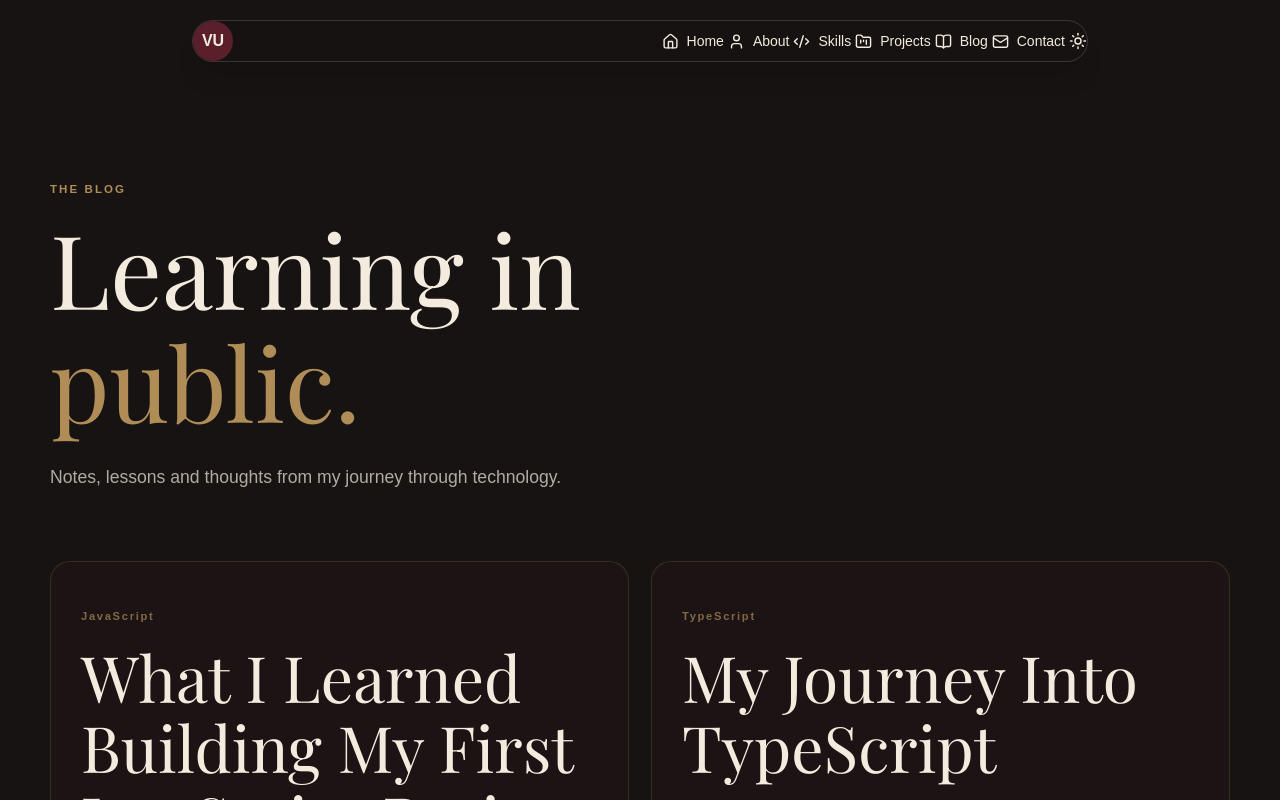
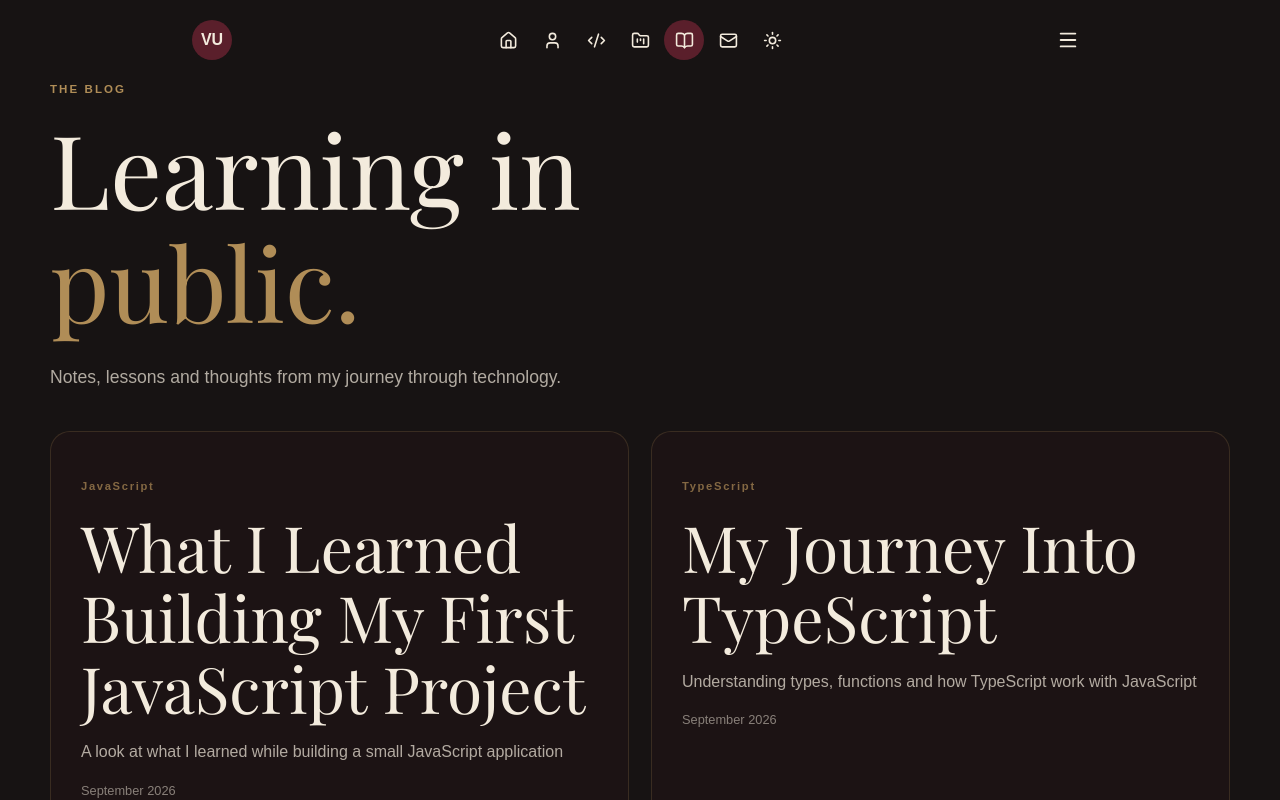
Before and after one commit to Victoria-Uzoma/Profile-App, a React (Vite) app: page /blog in a window 1280 px wide. Shown: the top 800 px of the page. Built offline with nearby package versions, Linux system fonts and the light colour scheme; a web font is replaced by a local one.

Commit message:
Refine portfolio layout and navigation

```diff
--- a/src/components/Navbar.jsx
+++ b/src/components/Navbar.jsx
@@ -17,14 +17,21 @@ import {
 function Navbar({ darkMode, setDarkMode }) {
   const [menuOpen, setMenuOpen] = useState(false);
 
-  const closeMenu = () => {
-    setMenuOpen(false);
-  };
+  const closeMenu = () => setMenuOpen(false);
+
+  const iconClass = ({ isActive }) =>
+    `flex h-10 w-10 items-center justify-center rounded-full transition ${
+      isActive
+        ? "bg-[#5A1F2B] text-[#F3EBDD]"
+        : darkMode
+        ? "text-[#F3EBDD] hover:bg-[#5A1F2B]"
+        : "text-[#171313] hover:bg-[#5A1F2B] hover:text-[#F3EBDD]"
+    }`;
 
   return (
-    <nav className="fixed top-5 left-1/2 z-50 w-[92%] max-w-4xl -translate-x-1/2 rounded-full border border-white/15 bg-[#171313]/90 px-3 py-3 shadow-xl backdrop-blur-xl">
+    <nav className="fixed top-5 left-1/2 z-50 w-[92%] max-w-4xl -translate-x-1/2">
 
-      {/* NAVBAR TOP */}
+      {/* MAIN NAVBAR */}
       <div className="flex items-center justify-between">
 
         {/* LOGO */}
@@ -32,150 +39,142 @@ function Navbar({ darkMode, setDarkMode }) {
           to="/"
           onClick={closeMenu}
           className="flex h-10 w-10 items-center justify-center rounded-full bg-[#5A1F2B] font-bold text-[#F3EBDD]"
+          aria-label="Home"
         >
           VU
         </NavLink>
 
-        {/* DESKTOP NAVIGATION */}
+        {/* DESKTOP ICONS */}
         <div className="hidden items-center gap-1 md:flex">
 
-          <NavLink
-            to="/"
-            className="flex items-center gap-2 rounded-full px-4 py-2 text-sm text-[#F3EBDD] transition hover:bg-[#5A1F2B]"
-          >
-            <Home size={17} />
-            <span>Home</span>
+          <NavLink to="/" className={iconClass} title="Home">
+            <Home size={19} />
           </NavLink>
 
-          <NavLink
-            to="/about"
-            className="flex items-center gap-2 rounded-full px-4 py-2 text-sm text-[#F3EBDD] transition hover:bg-[#5A1F2B]"
-          >
-            <User size={17} />
-            <span>About</span>
+          <NavLink to="/about" className={iconClass} title="About">
+            <User size={19} />
           </NavLink>
 
-          <NavLink
-            to="/skills"
-            className="flex items-center gap-2 rounded-full px-4 py-2 text-sm text-[#F3EBDD] transition hover:bg-[#5A1F2B]"
-          >
-            <Code2 size={17} />
-            <span>Skills</span>
+          <NavLink to="/skills" className={iconClass} title="Skills">
+            <Code2 size={19} />
           </NavLink>
 
-          <NavLink
-            to="/projects"
-            className="flex items-center gap-2 rounded-full px-4 py-2 text-sm text-[#F3EBDD] transition hover:bg-[#5A1F2B]"
-          >
-            <FolderKanban size={17} />
-            <span>Projects</span>
+          <NavLink to="/projects" className={iconClass} title="Projects">
+            <FolderKanban size={19} />
           </NavLink>
 
-          <NavLink
-            to="/blog"
-            className="flex items-center gap-2 rounded-full px-4 py-2 text-sm text-[#F3EBDD] transition hover:bg-[#5A1F2B]"
-          >
-            <BookOpen size={17} />
-            <span>Blog</span>
+          <NavLink to="/blog" className={iconClass} title="Blog">
+            <BookOpen size={19} />
           </NavLink>
 
-          <NavLink
-            to="/contact"
-            className="flex items-center gap-2 rounded-full px-4 py-2 text-sm text-[#F3EBDD] transition hover:bg-[#5A1F2B]"
-          >
-            <Mail size={17} />
-            <span>Contact</span>
+          <NavLink to="/contact" className={iconClass} title="Contact">
+            <Mail size={19} />
           </NavLink>
 
-          {/* DESKTOP THEME BUTTON */}
           <button
             onClick={() => setDarkMode(!darkMode)}
-            className="ml-1 rounded-full p-2 text-[#F3EBDD] transition hover:bg-[#5A1F2B]"
+            className={`flex h-10 w-10 items-center justify-center rounded-full transition ${
+              darkMode
+                ? "text-[#F3EBDD] hover:bg-[#5A1F2B]"
+                : "text-[#171313] hover:bg-[#5A1F2B] hover:text-[#F3EBDD]"
+            }`}
             aria-label="Toggle theme"
+            title="Toggle theme"
           >
-            {darkMode ? <Sun size={18} /> : <Moon size={18} />}
+            {darkMode ? <Sun size={19} /> : <Moon size={19} />}
           </button>
+
         </div>
 
-        {/* MOBILE HAMBURGER */}
+        {/* HAMBURGER */}
         <button
           onClick={() => setMenuOpen(!menuOpen)}
-          className="rounded-full p-2 text-[#F3EBDD] transition hover:bg-[#5A1F2B] md:hidden"
+          className={`flex h-10 w-10 items-center justify-center rounded-full ${
+            darkMode ? "text-[#F3EBDD]" : "text-[#171313]"
+          }`}
           aria-label="Toggle menu"
         >
           {menuOpen ? <X size={22} /> : <Menu size={22} />}
         </button>
+
       </div>
 
       {/* MOBILE MENU */}
       {menuOpen && (
-        <div className="mt-3 border-t border-white/10 pt-3 md:hidden">
+        <div className="mt-3 flex justify-end md:hidden">
+          <div className="flex flex-col items-center gap-1">
 
             <NavLink
               to="/"
               onClick={closeMenu}
-            className="flex items-center gap-3 rounded-xl px-4 py-3 text-[#F3EBDD] hover:bg-[#5A1F2B]"
+              className={iconClass}
+              title="Home"
             >
-            <Home size={18} />
-            Home
+              <Home size={19} />
             </NavLink>
 
             <NavLink
               to="/about"
               onClick={closeMenu}
-            className="flex items-center gap-3 rounded-xl px-4 py-3 text-[#F3EBDD] hover:bg-[#5A1F2B]"
+              className={iconClass}
+              title="About"
             >
-            <User size={18} />
-            About
+              <User size={19} />
             </NavLink>
 
             <NavLink
               to="/skills"
               onClick={closeMenu}
-            className="flex items-center gap-3 rounded-xl px-4 py-3 text-[#F3EBDD] hover:bg-[#5A1F2B]"
+              className={iconClass}
+              title="Skills"
             >
-            <Code2 size={18} />
-            Skills
+              <Code2 size={19} />
             </NavLink>
 
             <NavLink
               to="/projects"
               onClick={closeMenu}
-            className="flex items-center gap-3 rounded-xl px-4 py-3 text-[#F3EBDD] hover:bg-[#5A1F2B]"
+              className={iconClass}
+              title="Projects"
             >
-            <FolderKanban size={18} />
-            Projects
+              <FolderKanban size={19} />
             </NavLink>
 
             <NavLink
               to="/blog"
               onClick={closeMenu}
-            className="flex items-center gap-3 rounded-xl px-4 py-3 text-[#F3EBDD] hover:bg-[#5A1F2B]"
+              className={iconClass}
+              title="Blog"
             >
-            <BookOpen size={18} />
-            Blog
+              <BookOpen size={19} />
             </NavLink>
 
             <NavLink
               to="/contact"
               onClick={closeMenu}
-            className="flex items-center gap-3 rounded-xl px-4 py-3 text-[#F3EBDD] hover:bg-[#5A1F2B]"
+              className={iconClass}
+              title="Contact"
             >
-            <Mail size={18} />
-            Contact
+              <Mail size={19} />
             </NavLink>
 
-          {/* MOBILE THEME BUTTON */}
             <button
               onClick={() => setDarkMode(!darkMode)}
-            className="mt-1 flex w-full items-center gap-3 rounded-xl px-4 py-3 text-[#F3EBDD] hover:bg-[#5A1F2B]"
+              className={`flex h-10 w-10 items-center justify-center rounded-full ${
+                darkMode
+                  ? "text-[#F3EBDD]"
+                  : "text-[#171313]"
+              }`}
+              aria-label="Toggle theme"
+              title="Toggle theme"
             >
-            {darkMode ? <Sun size={18} /> : <Moon size={18} />}
-            {darkMode ? "Light Mode" : "Dark Mode"}
+              {darkMode ? <Sun size={19} /> : <Moon size={19} />}
             </button>
 
           </div>
+        </div>
       )}
+
     </nav>
   );
 }
--- a/src/index.css
+++ b/src/index.css
@@ -74,9 +74,9 @@ button {
 }
 
 .page-section {
-  padding-top: 180px;
-  padding-bottom: 100px;
-  min-height: 80vh;
+  padding-top: 80px;
+  padding-bottom: 60px;
+  min-height: auto;
 }
 
 .eyebrow {
@@ -129,7 +129,7 @@ h2 span {
 
 .page-header {
   max-width: 800px;
-  margin-bottom: 70px;
+  margin-bottom: 40px;
 }
 
 .page-header > p:last-child {
@@ -776,6 +776,10 @@ h2 span {
 }
 
 @media (max-width: 500px) {
+  .page-section {
+   padding-top: 45px;
+   padding-bottom: 35px;
+  }
 
   h1 {
     font-size: 3rem;
--- a/src/pages/Home.jsx
+++ b/src/pages/Home.jsx
@@ -1,7 +1,7 @@
 import { NavLink } from "react-router-dom";
 import { ArrowRight, ExternalLink } from "lucide-react";
 
-import { projects, articles } from "../data/data";
+import { projects, articles, skills } from "../data/data";
 import SkillOrbit from "../components/SkillOrbit";
 
 function Home() {
@@ -94,9 +94,7 @@ function Home() {
 
         </div>
 
-        <SkillOrbit skills={[
-          { name: "HTML", icon: "html" }
-        ]} />
+        <SkillOrbit skills={skills}/>
 
         <div className="section-action">
           <NavLink to="/skills" className="section-link">
```
Lines whose indentation alone changed are shown as unchanged.
